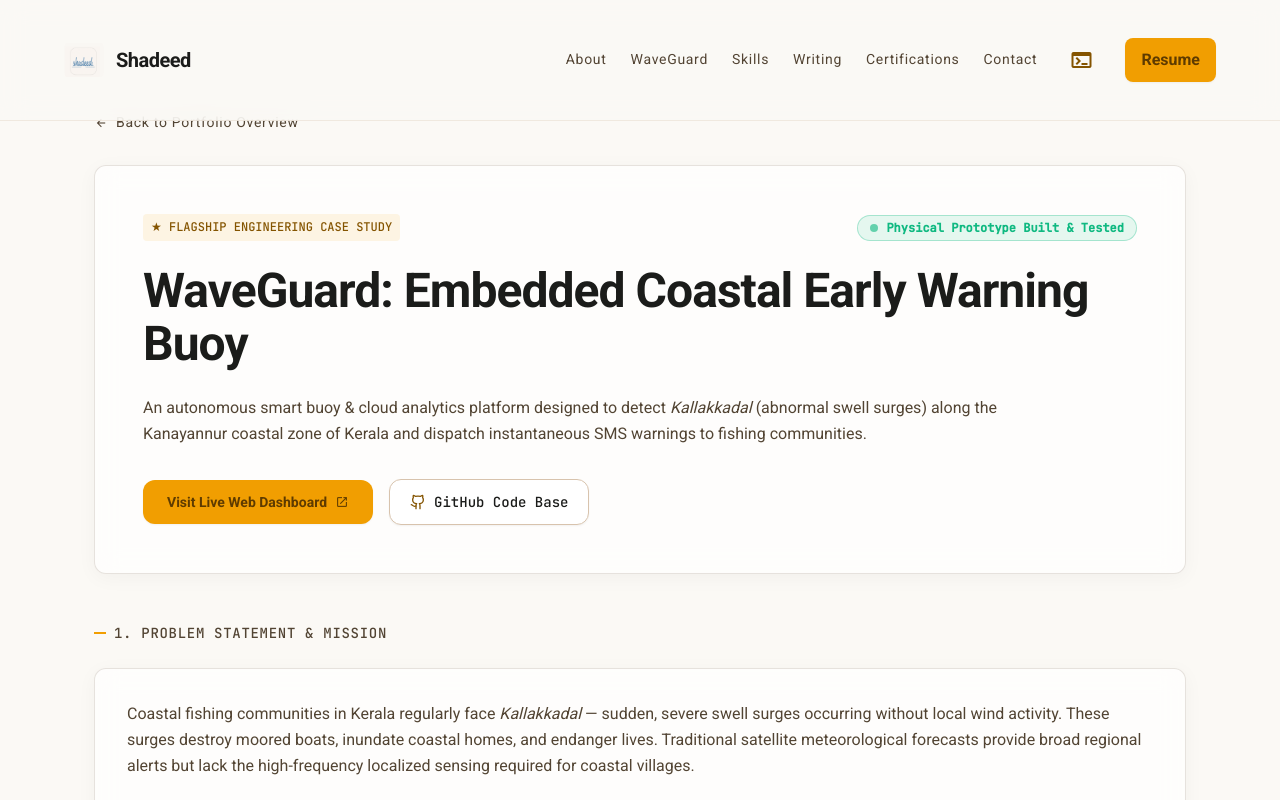
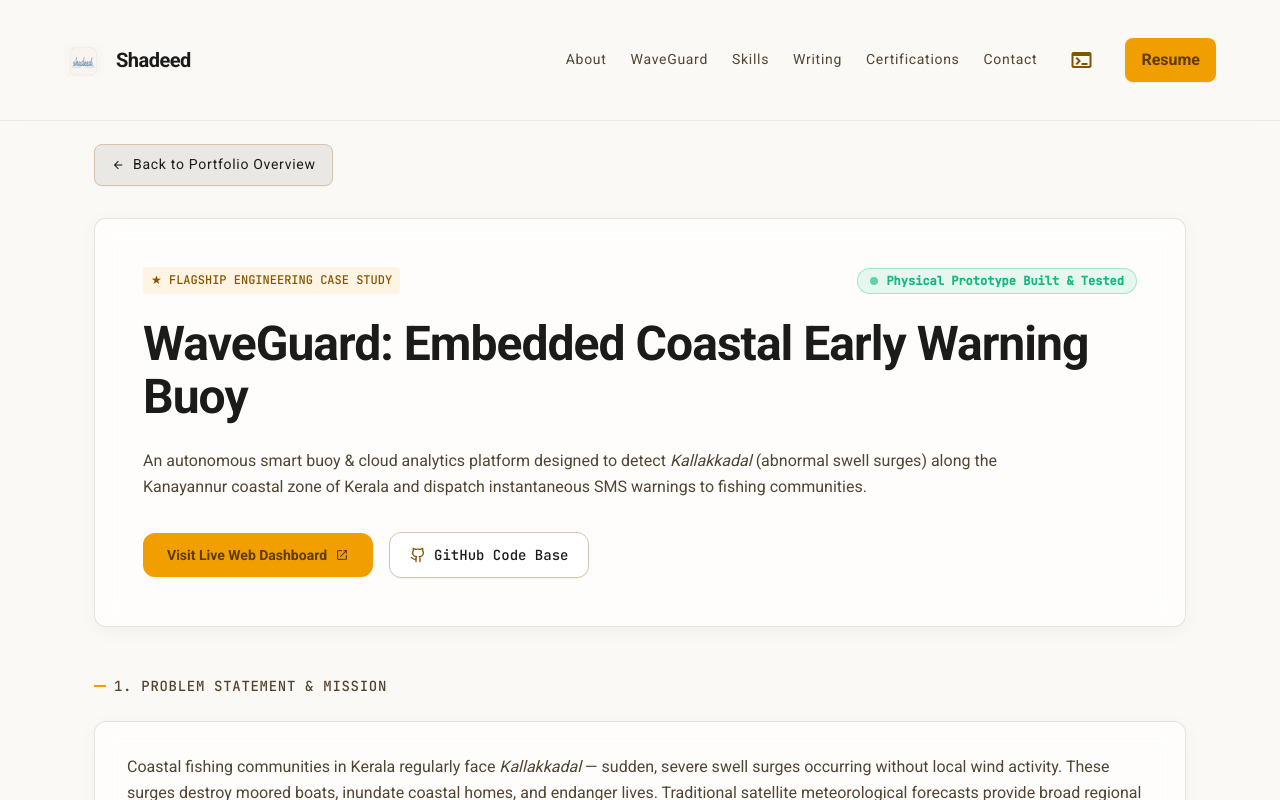
Before and after one commit to shadeed2004-gif/shadeed2004-gif.github.io, a React (Vite) app: page /projects/waveguard in a window 1280 px wide. Shown: the top 800 px of the page. Built offline with nearby package versions, Linux system fonts and the light colour scheme.

Commit message:
fix: increase page top padding to pt-36 and style back button so it is never obscured by sticky navbar

```diff
--- a/src/pages/ProjectsPage.jsx
+++ b/src/pages/ProjectsPage.jsx
@@ -9,12 +9,12 @@ export default function ProjectsPage() {
   }, []);
 
   return (
-    <main id="content" className="pt-28 pb-24 min-h-screen">
+    <main id="content" className="pt-36 pb-24 min-h-screen">
       <div className="max-w-7xl mx-auto px-margin-mobile md:px-margin-desktop">
 
         <Link
           to="/"
-          className="inline-flex items-center gap-2 text-xs font-mono text-on-surface-variant hover:text-primary mb-8 transition-colors"
+          className="inline-flex items-center gap-2 font-label-md text-label-md bg-surface-container-high border border-outline-variant px-4 py-2.5 rounded-lg text-on-surface hover:text-primary hover:border-primary-container transition-all shadow-sm mb-8"
         >
           <span className="material-symbols-outlined text-sm">arrow_back</span>
           <span>Back to Portfolio Overview</span>
--- a/src/pages/ResumePage.jsx
+++ b/src/pages/ResumePage.jsx
@@ -7,12 +7,12 @@ export default function ResumePage() {
   }, []);
 
   return (
-    <main id="content" className="pt-28 pb-24 min-h-screen">
+    <main id="content" className="pt-36 pb-24 min-h-screen">
       <div className="max-w-7xl mx-auto px-margin-mobile md:px-margin-desktop">
 
         <Link
           to="/"
-          className="inline-flex items-center gap-2 text-xs font-mono text-on-surface-variant hover:text-primary mb-8 transition-colors"
+          className="inline-flex items-center gap-2 font-label-md text-label-md bg-surface-container-high border border-outline-variant px-4 py-2.5 rounded-lg text-on-surface hover:text-primary hover:border-primary-container transition-all shadow-sm mb-8"
         >
           <span className="material-symbols-outlined text-sm">arrow_back</span>
           <span>Back to Portfolio Overview</span>
--- a/src/pages/WaveGuardCaseStudy.jsx
+++ b/src/pages/WaveGuardCaseStudy.jsx
@@ -25,13 +25,13 @@ export default function WaveGuardCaseStudy() {
   const currentTab = galleryTabs.find(t => t.id === activeTab);
 
   return (
-    <main id="content" className="pt-28 pb-24 min-h-screen bg-background">
+    <main id="content" className="pt-36 pb-24 min-h-screen bg-background">
       <div className="max-w-[1140px] mx-auto px-6">
 
         {/* Back Link */}
         <Link
           to="/"
-          className="inline-flex items-center gap-2 font-label-md text-label-md text-on-surface-variant hover:text-primary mb-8 transition-colors"
+          className="inline-flex items-center gap-2 font-label-md text-label-md bg-surface-container-high border border-outline-variant px-4 py-2.5 rounded-lg text-on-surface hover:text-primary hover:border-primary-container transition-all shadow-sm mb-8"
         >
           <span className="material-symbols-outlined text-sm">arrow_back</span>
           <span>Back to Portfolio Overview</span>
```
